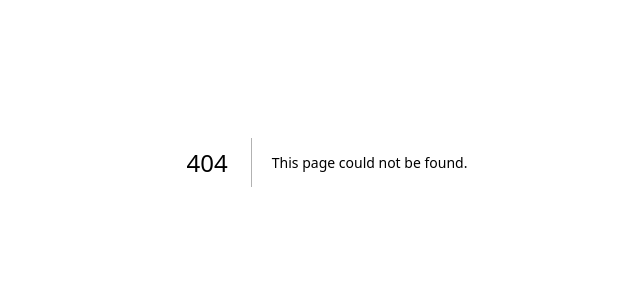
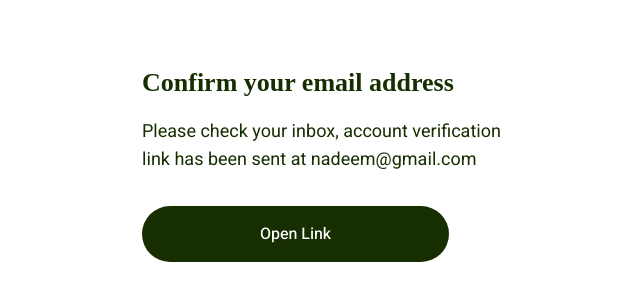
Before and after one commit to muhammadzubairmoosani/faboa, a Next.js app: page /email-verification in a window 1280 px wide. Before the commit this address had no page. Shown: the part 238-538 px from the top of the page, without its empty margins (313-953 px from the left). Built offline with nearby package versions, Linux system fonts and the light colour scheme; a web font is replaced by a local one.

Commit message:
created email verification screen

```diff
--- /dev/null
+++ b/src/app/email-verification/page.tsx
@@ -0,0 +1,5 @@
+import { EmailVerificationScreen } from "../../screens";
+
+export default function EmailVerification() {
+  return <EmailVerificationScreen />;
+}
--- /dev/null
+++ b/src/screens/emailVerification.tsx
@@ -0,0 +1,26 @@
+import { CustomButton } from "../components";
+
+export const EmailVerificationScreen = () => {
+  return (
+    <div className="flex items-center justify-center bg-white h-screen">
+      <div className="flex flex-col justify-center p-10 max-w-[450px]">
+        <div className="flex flex-col justify-center items-start">
+          <h2 className="text-[26px] mb-4 text-primary-700 font-berlingske-semibold">
+            Confirm your email address
+          </h2>
+          <p className="text-lg mb-8 text-primary-700 font-heebo-normal">
+            Please check your inbox, account verification link has been sent at
+            nadeem@gmail.com
+          </p>
+        </div>
+
+        <CustomButton
+          className="bg-primary-700 font-heebo-medium rounded-full text-white py-4 px-4 w-full max-w-[307px]"
+          type="button"
+        >
+          Open Link
+        </CustomButton>
+      </div>
+    </div>
+  );
+};
--- a/src/screens/index.tsx
+++ b/src/screens/index.tsx
@@ -1,2 +1,3 @@
 export * from "./logIn";
 export * from "./signUp";
+export * from "./emailVerification";
--- a/src/screens/logIn.tsx
+++ b/src/screens/logIn.tsx
@@ -14,7 +14,7 @@ export const LogInScreen = () => {
   const [rememberMe, setRememberMe] = useState(false);
 
   return (
-    <div className="flex h-screen font-heebo">
+    <div className="flex h-screen">
       <div className="w-1/2 bg-primary-700 flex flex-col justify-center items-center text-center p-10">
         <Image
           src="/logo.svg"
```
